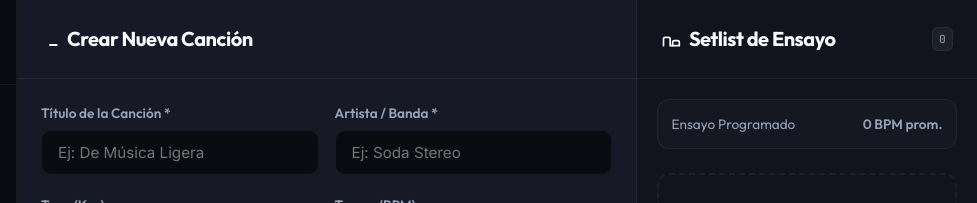
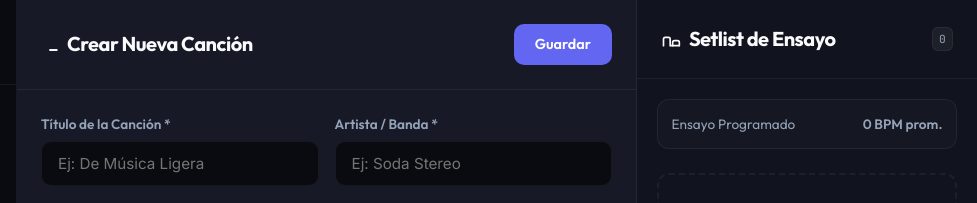
Before and after one commit to evergreenlov/lyricflow, a website: page index.html in a window 1280 px wide. Both pictures are taken after a click on the button "Nueva Canción". Shown: the top 203 px of the page, 303-1280 px from the left. Drawn offline with Linux system fonts and the light colour scheme.

Commit message:
agregar boton

```diff
--- a/index.html
+++ b/index.html
@@ -173,6 +173,7 @@
             <svg xmlns="http://www.w3.org/2000/svg" width="18" height="18" viewBox="0 0 24 24" fill="none" stroke="currentColor" stroke-width="2.5" stroke-linecap="round" stroke-linejoin="round"><path d="M12 20h9"></path><path d="16.5 3.5a2.12 2.12 0 0 1 3 3L7 19l-4 1 1-4Z"></path></svg>
             <span id="editor-title-text">Crear Canción</span>
           </div>
+          <button type="submit" form="song-form" class="btn btn-primary editor-header-save">Guardar</button>
         </div>
 
         <form id="song-form" class="editor-form" onsubmit="event.preventDefault();">
```
